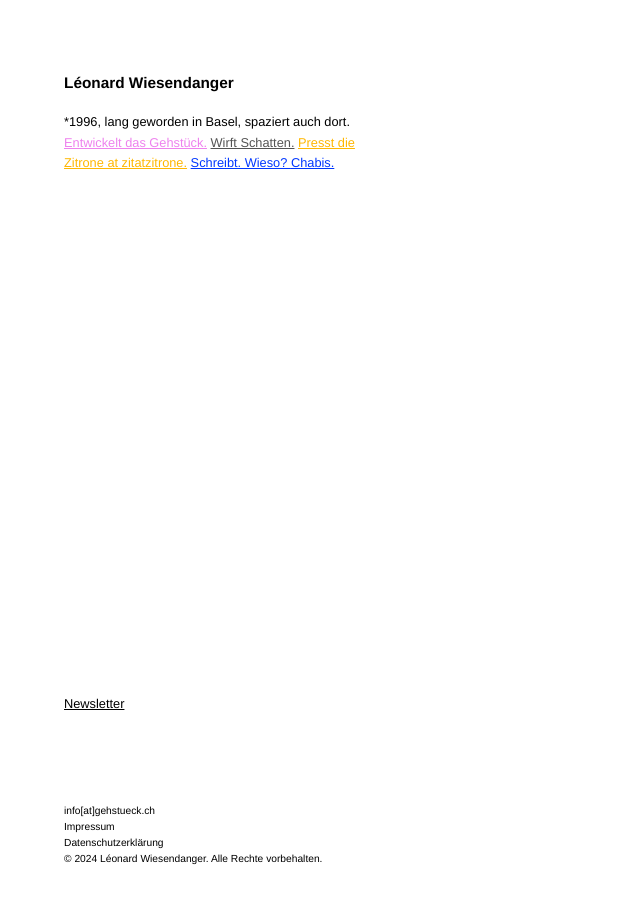
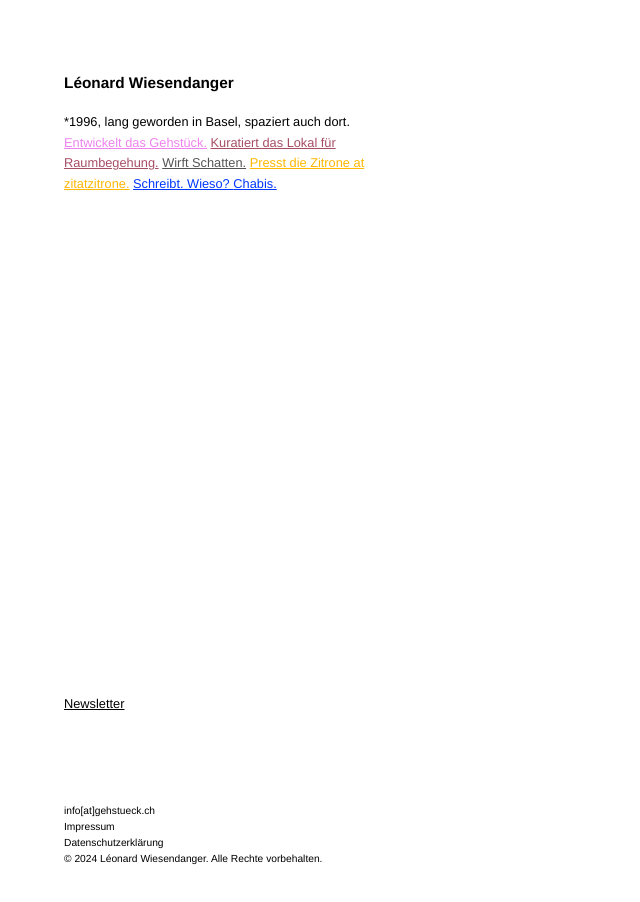
Before and after one commit to Xlozy/leowie, a plain HTML site: page index.html in a window 1280 px wide. Shown: the whole page, without its empty margins (0-640 px from the left). Drawn offline with Linux system fonts and the light colour scheme.

Commit message:
neuer index-link - lokal

```diff
--- a/css/styles.css
+++ b/css/styles.css
@@ -189,6 +189,11 @@ section {
 
 .link-gst {
     color: violet;
+    text-decoration: underline;
+}
+
+.link-vrp {
+    color: rgb(167, 78, 101);
     text-decoration: underline;
 }
 
--- a/index.html
+++ b/index.html
@@ -16,7 +16,7 @@
         <h1>Léonard Wiesendanger</h1>
     </header>
     <section class="kurzbio">
-        <p>*1996, lang geworden in Basel, spaziert auch dort. <a href="http://www.gehstück.ch" class="link-gst" target="_blank" rel="noopener noreferrer">Entwickelt das Gehstück.</a> <a href="/wirft-schatten.html" class="link-vvvw">Wirft Schatten.</a> <a href="https://www.instagram.com/zitatzitrone/" class="link-zitatzitrone" target="_blank" rel="noopener noreferrer">Presst die Zitrone at zitatzitrone.</a> <a href="/schreibt-wieso/schreibt-wieso.html" class="link-schreibt">Schreibt. Wieso? <span id="blinking-word"></span></a></p>
+        <p>*1996, lang geworden in Basel, spaziert auch dort. <a href="https://www.gehstück.ch" class="link-gst" target="_blank" rel="noopener noreferrer">Entwickelt das Gehstück.</a> <a href="https://www.religions-promenadologie.ch" class="link-vrp" target="_blank" rel="noopener noreferrer">Kuratiert das Lokal für Raumbegehung.</a> <a href="/wirft-schatten.html" class="link-vvvw">Wirft Schatten.</a> <a href="https://www.instagram.com/zitatzitrone/" class="link-zitatzitrone" target="_blank" rel="noopener noreferrer">Presst die Zitrone at zitatzitrone.</a> <a href="/schreibt-wieso/schreibt-wieso.html" class="link-schreibt">Schreibt. Wieso? <span id="blinking-word"></span></a></p>
     </section>
     <a href="mailto:info@gehstueck.ch?subject=Anmeldung%20Newsletter&body=Guten%20Tag%0A%0AGerne%20melde%20ich%20mich%20für%20den%20Newsletter%20an.%0A%0A%5BAdjektiv%5D%20Gr%C3%BCsse%0A%0A%5BName%5D" class="newsletter">Newsletter</a></body>
 
```
